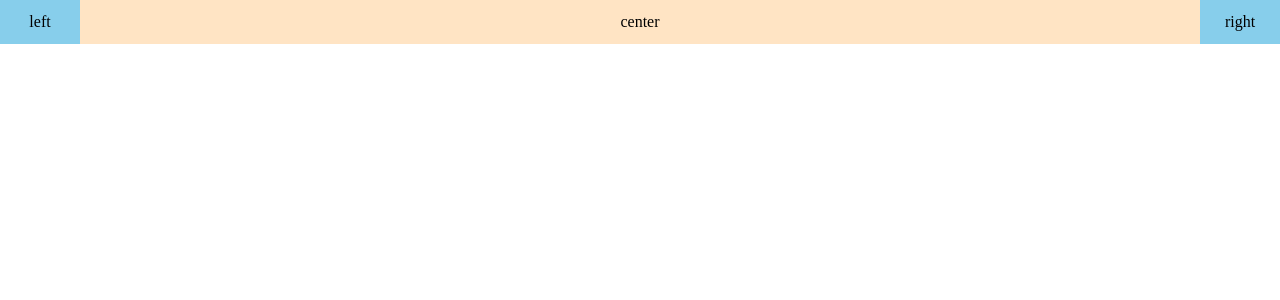
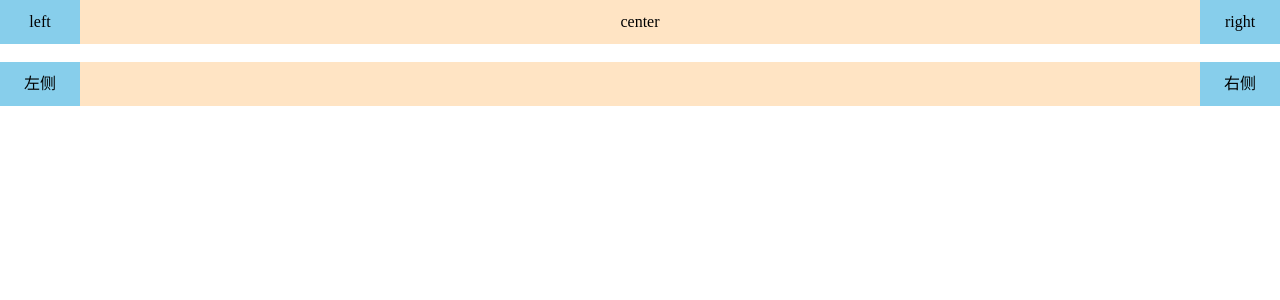
Before and after one commit to icebluesky2666/learn-coderwhy-react, a React (Create React App) app in the folder 06-learn-component/: page / in a window 1280 px wide. Shown: the top 300 px of the page. Built offline with nearby package versions, Linux system fonts and the light colour scheme.

Commit message:
feat: 组件化开发-React通过jsx实现slot插槽-属性形式优化

```diff
--- a/06-learn-component/src/05-React方式来实现slot-插槽/App.js
+++ b/06-learn-component/src/05-React方式来实现slot-插槽/App.js
@@ -3,14 +3,21 @@ import React, { Component } from 'react'
 // 缺点: 位置必须固定
 import NavBar from './NavBar'
 
+// 第二种方式: 使用指定参数属性传入需要展示的标签数据
+import NavBarNew from './NavBar-new'
+
 export default class App extends Component {
   render() {
     return (
-      <NavBar>
-        <span>left</span>
-        <span>center</span>
-        <span>right</span>
-      </NavBar>
+      <div>
+        <NavBar>
+          <span>left</span>
+          <span>center</span>
+          <span>right</span>
+        </NavBar>
+        <br />
+        <NavBarNew leftSlot={'左侧'} rightSlot={'右侧'} />
+      </div>
     )
   }
 }
--- /dev/null
+++ b/06-learn-component/src/05-React方式来实现slot-插槽/NavBar-new.js
@@ -0,0 +1,16 @@
+import React, { Component } from 'react'
+import './style.css'
+
+export default class NavBar extends Component {
+  render() {
+    const { leftSlot, centerSlot, rightSlot } = this.props
+
+    return (
+      <div className="nav-bar">
+        <div className="nav-item nav-left">{leftSlot}</div>
+        <div className="nav-item nav-center">{centerSlot}</div>
+        <div className="nav-item nav-right">{rightSlot}</div>
+      </div>
+    )
+  }
+}
```
